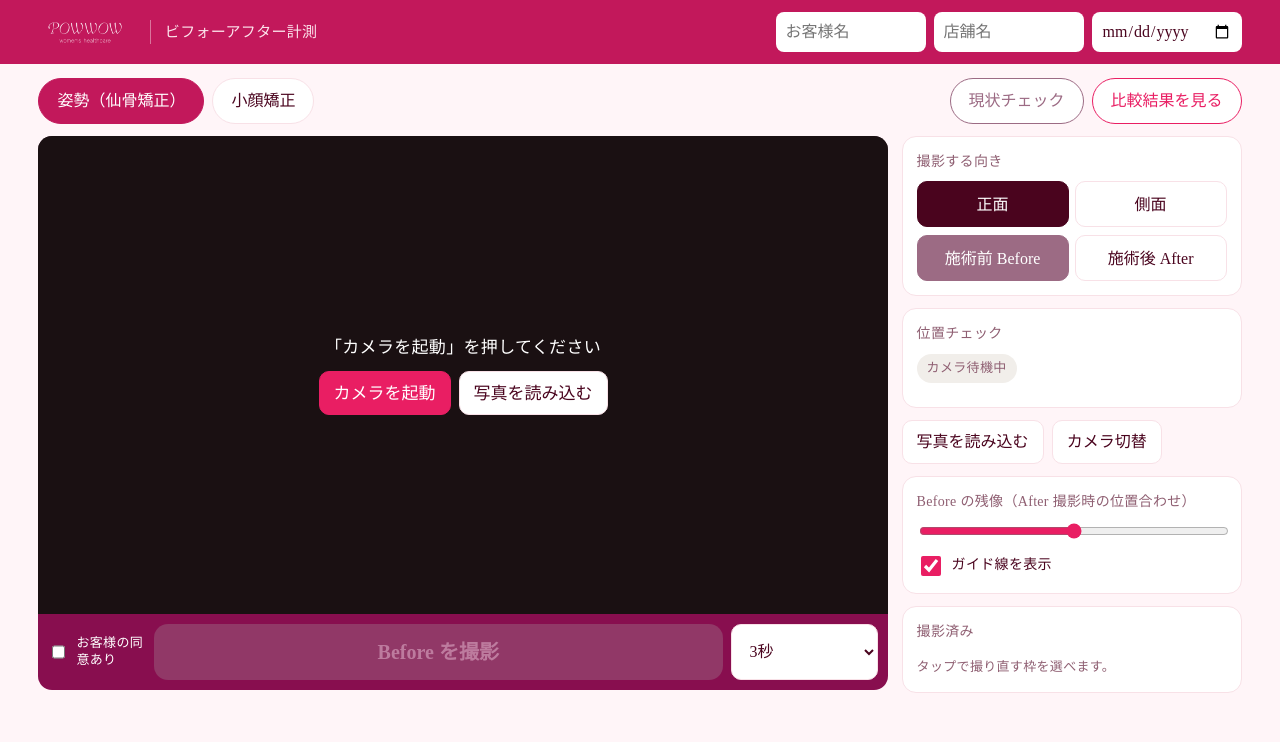
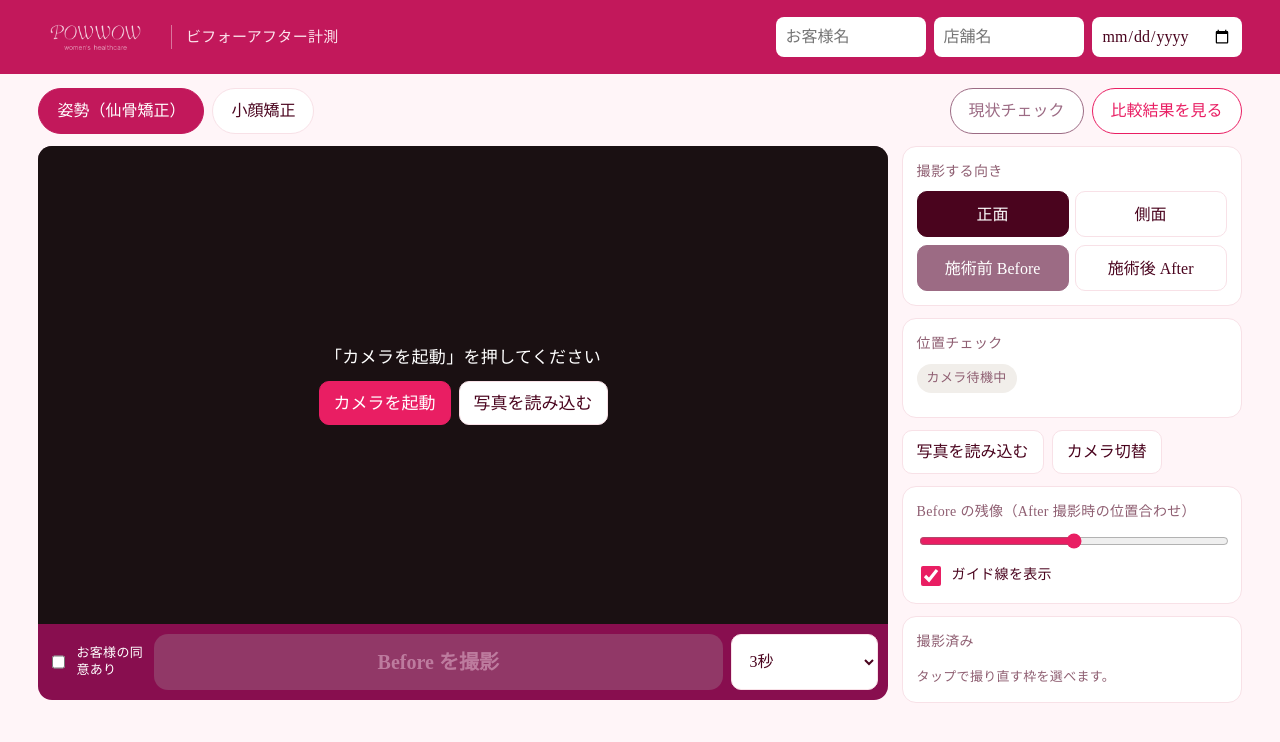
Before and after one commit to itsumiyamasaki0809-boop/POWWOW, a plain HTML site: page beforeafter/index.html in a window 1280 px wide. Drawn offline with Linux system fonts and the light colour scheme.

Commit message:
ロゴをカウンセリングシートと同じ大きさに
Co-Authored-By: Claude Opus 5.5 <noreply@anthropic.com>
Claude-Session: https://claude.ai/code/session_01Lopr8qYfM6aTP1QxVp7GsX

```diff
--- a/beforeafter/index.html
+++ b/beforeafter/index.html
@@ -19,7 +19,7 @@ LAYOUT: タブレット横向きは映像左・操作右、縦向き/スマホ
 html,body{margin:0;background:var(--bg);color:var(--ink);font:16px/1.6 "Noto Serif JP","Hiragino Mincho ProN",serif;letter-spacing:.02em;overflow-x:clip}
 button,input,select{font:inherit;color:inherit}
 header{display:flex;flex-wrap:wrap;gap:10px 18px;align-items:center;padding:10px max(3vw,14px);background:var(--pinkd);color:#fff}
-header .logo{height:44px;width:auto;display:block}
+header .logo{height:54px;width:auto;display:block}
 header .ttl{font-size:15px;font-weight:500;color:var(--pale);border-left:1px solid rgba(255,255,255,.4);padding-left:14px}
 header h1{font-size:18px;margin:0;font-weight:700;letter-spacing:.02em}
 header h1 small{font-weight:400;opacity:.7;margin-left:8px;font-size:13px}
```
